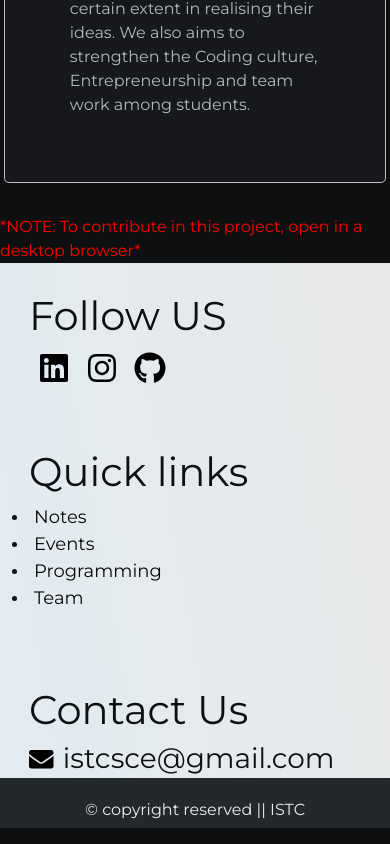
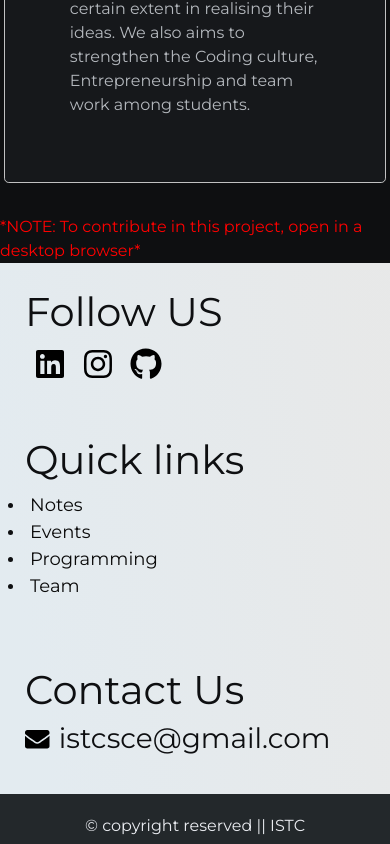
Before and after one commit to istc-sce/ISETechClub, a React (Create React App) app: page / in a window 390 px wide. Shown: the part 2231-3075 px from the top of the page. Built offline with nearby package versions, Linux system fonts and the light colour scheme.

Commit message:
made changes in footer

```diff
--- a/src/App.css
+++ b/src/App.css
@@ -395,11 +395,14 @@
         height: auto;
     }
     .footer .footer-content {
-        padding-bottom: 15px;
+        padding-bottom: 35px;
         height: auto;
         flex-direction: column;
     }
     .footer .footer-content .footer-section {
-        padding: 29px;
+        padding: 25px;
+    }
+    .contactwe {
+        padding-bottom: 20px;
     }
 }
--- a/src/components/footer.js
+++ b/src/components/footer.js
@@ -25,19 +25,19 @@ class Footer extends Component {
                 </div>
 
                 <div className="socials">
-                  <a href="https://www.linkedin.com/company/is-technical-club-sce"><FontAwesomeIcon
+                  <a href="https://www.linkedin.com/company/is-technical-club-sce" target="_blank"><FontAwesomeIcon
                                 style={fontAwesomeStyle}
                                 icon={faLinkedin}
                                 size="2x"
                               /></a>
-                              <a href="https://www.instagram.com/istcsce/?igshid=auqnvolgbjii">
+                              <a href="https://www.instagram.com/istcsce/?igshid=auqnvolgbjii" target="_blank">
                               <FontAwesomeIcon
                                 style={fontAwesomeStyle}
                                 icon={faInstagram}
                                 size="2x"
                               />
                               </a>
-               <a href="https://github.com/niranjanhegde144/ISETechClub">
+               <a href="https://github.com/istc-sce/ISETechClub" target="_blank">
                <FontAwesomeIcon
                                 style={fontAwesomeStyle}
                                 icon={faGithub}
```
